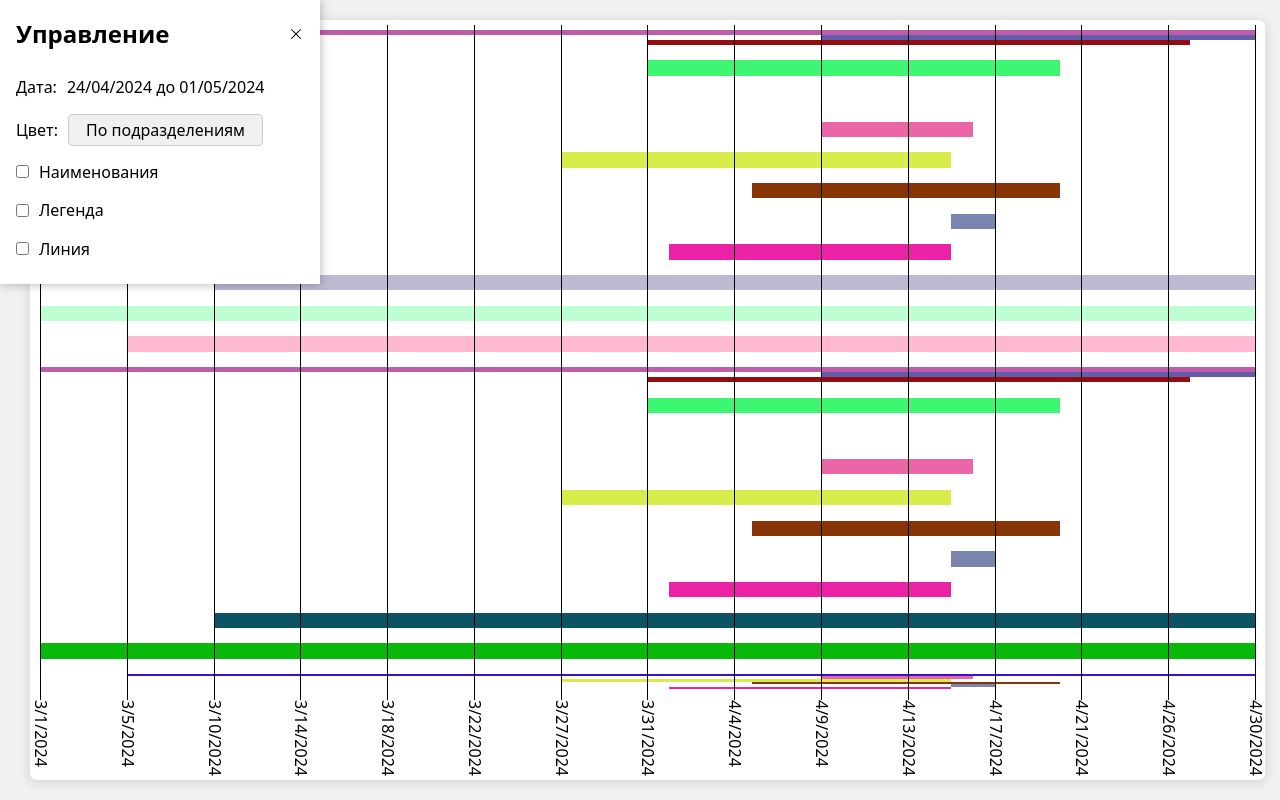
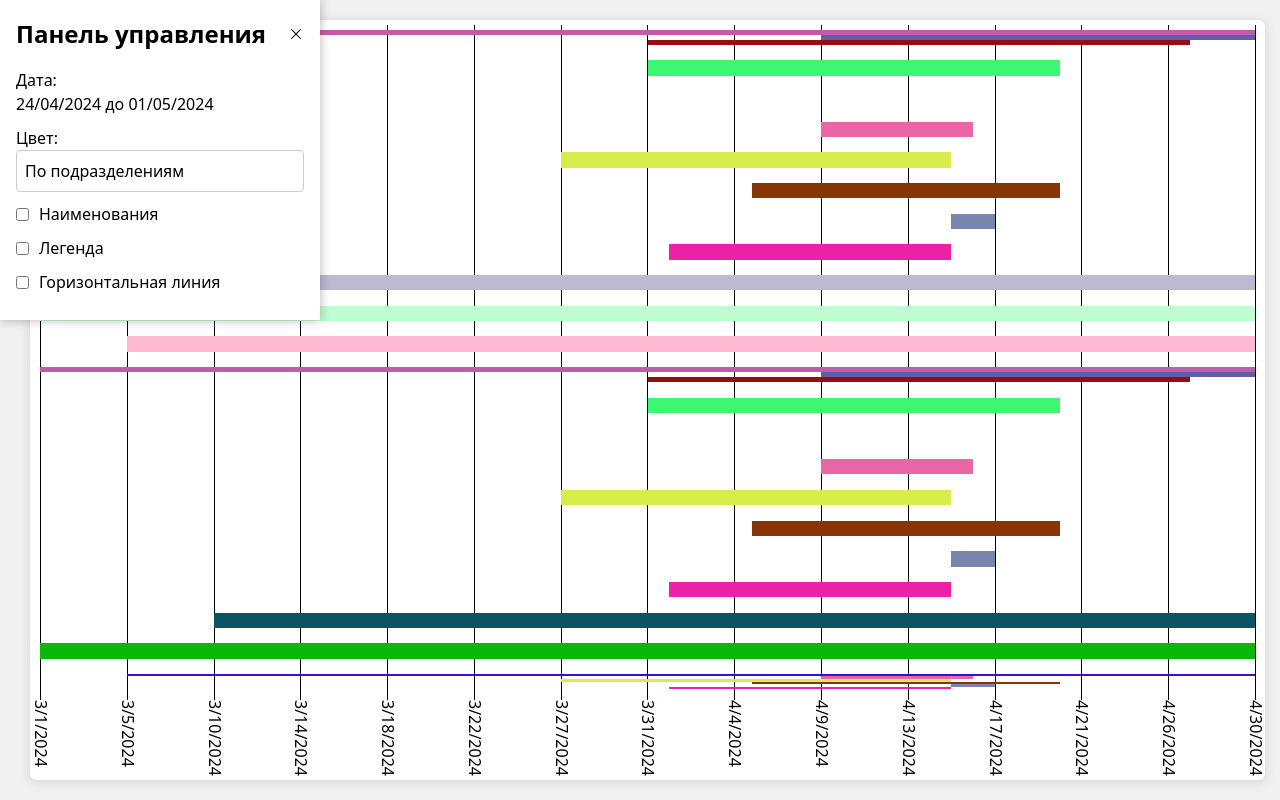
Before and after one commit to Qidia/GanttChart, a Next.js app: page / in a window 1280 px wide. Both pictures are taken after a click on the button 13 px from the left and 13 px from the top of the page. Built offline with nearby package versions, Linux system fonts and the light colour scheme.

Commit message:
Changes in styles

```diff
--- a/src/components/DateRangeProduction/DateRangeProduction.module.css
+++ b/src/components/DateRangeProduction/DateRangeProduction.module.css
@@ -9,11 +9,12 @@
 
 .calendar {
   position: absolute;
+  width: 100%;
   z-index: 1;
-  left: -48px;
-  margin-top: 6px;
+  padding-top: 4px;
 }
 
 .dateRange {
   border: 1px black solid;
+  width: 100%;
 }
--- a/src/components/GanttChartManagement/GanttChartManagement.jsx
+++ b/src/components/GanttChartManagement/GanttChartManagement.jsx
@@ -32,10 +32,14 @@ const GanttChartManagement = ({
     setIsLineVisible(newValue);
   };
 
+  const handleSelectChange = (selectedOption) => {
+    console.log(`Выбрали ${selectedOption.label}`);
+  };
+
   const options = [
     { label: "По подразделениям" },
     { label: "По статусу" },
-    { label: "По дисциплине потока" },
+    { label: "По дисциплине потока"},
   ];
 
   return (
@@ -58,26 +62,28 @@ const GanttChartManagement = ({
         </button>
         <Modal
           isOpen={isModalOpen}
-          titleModal="Управление"
+          titleModal="Панель управления"
           onClose={closeModal}
         >
           <div className={styles.modalContent}>
-            <div className={styles.dateRangeComp}>
+            <div className={`${styles.dateRangeComp} m-b-10`}>
               <p className="m-r-10">Дата:</p>
               <DateRangeProduction />
             </div>
-            <Select options={options} label="Цвет:" disabled={false} />
+            <Select options={options} label="Цвет:" disabled={false} onSelectChange={handleSelectChange} className = "m-b-10"/>
             <Checkbox
               label="Наименования"
               checked={isChecked}
               onChange={handleCheckboxChange}
+              className= "m-b-10"
             />
-            <Checkbox label="Легенда" checked={isChecked} onChange={() => {}} />
+            <Checkbox label="Легенда" onChange={() => {}} className = "m-b-10" />
 
             <Checkbox
-              label="Линия"
+              label="Горизонтальная линия"
               checked={isLineVisible}
               onChange={handleLineCheckboxChange}
+              className = "m-b-10"
             />
           </div>
         </Modal>
--- a/src/components/GanttChartManagement/GanttChartManagement.module.css
+++ b/src/components/GanttChartManagement/GanttChartManagement.module.css
@@ -21,6 +21,7 @@
 }
 
 .dateRangeComp {
-  display: inline-flex;
+  /*   display: inline-flex;
   align-items: center;
+ */
 }
--- a/src/components/Grid/Grid.module.css
+++ b/src/components/Grid/Grid.module.css
@@ -24,6 +24,15 @@
   white-space: nowrap;
   height: 0;
   margin-left: 13px;
+}
+
+.containerHorizontalLine {
+  position: absolute;
+  top: 0;
+  left: 0;
+  width: 100%;
+  height: 100%;
+  z-index: 2; /* Ensure the horizontal line is on top */
 }
 
 .flex {
--- a/src/components/HorizontalLine/HorizontalLine.jsx
+++ b/src/components/HorizontalLine/HorizontalLine.jsx
@@ -1,8 +1,9 @@
+// HorizontalLine.js
 import React, { useState } from 'react';
 import styles from './HorizontalLine.module.css';
 
 const HorizontalLine = () => {
-  const [isMouseInside, setIsMouseInside] = useState(true);
+  const [isMouseInside, setIsMouseInside] = useState(false);
   const [mousePosition, setMousePosition] = useState({ x: 0, y: 0 });
 
   const handleMouseMove = (e) => {
@@ -11,26 +12,14 @@ const HorizontalLine = () => {
 
     if (clientX >= rect.left && clientX <= rect.right && clientY >= rect.top && clientY <= rect.bottom) {
       setMousePosition({ x: clientX - rect.left, y: clientY - rect.top });
+      setIsMouseInside(true);
     } else {
       setIsMouseInside(false);
     }
   };
 
-  const handleMouseLeave = () => {
-    setIsMouseInside(false);
-  };
-
-  const handleMouseEnter = () => {
-    setIsMouseInside(true);
-  };
-
   return (
-    <div
-      className={styles.container}
-      onMouseMove={handleMouseMove}
-      onMouseLeave={handleMouseLeave}
-      onMouseEnter={handleMouseEnter}
-    >
+    <div className={styles.container} onMouseMove={handleMouseMove}>
       {isMouseInside && <div className={styles.line} style={{ top: mousePosition.y }} />}
     </div>
   );
--- a/src/components/UI/Checkbox/Checkbox.jsx
+++ b/src/components/UI/Checkbox/Checkbox.jsx
@@ -1,7 +1,7 @@
 import React, { useState } from "react";
 import styles from "./Checkbox.module.css";
 
-const Checkbox = ({ label, checked, onChange }) => {
+const Checkbox = ({ label, checked, onChange, className }) => {
   // Состояние для отслеживания состояния чекбокса
   const [isChecked, setIsChecked] = useState(checked || false);
 
@@ -13,7 +13,7 @@ const Checkbox = ({ label, checked, onChange }) => {
   };
 
   return (
-    <label className={styles.checkbox}>
+    <label className={`${styles.checkbox} ${className}`}>
       {/* Чекбокс */}
       <input
         type="checkbox"
--- a/src/components/UI/Select/Select.jsx
+++ b/src/components/UI/Select/Select.jsx
@@ -5,9 +5,10 @@ import styles from "./Select.module.css";
  * Компонент выпадающего списка.
  * @param {Object} props - Свойства компонента.
  * @param {Array} props.options - Массив объектов-опций для выбора.
+ * @param {Function} props.onSelectChange - Обработчик изменения выбранной опции.
  * @returns {JSX.Element} - Элемент JSX компонента.
  */
-const Select = ({ options, disabled, label }) => {
+const Select = ({ options, disabled, label, onSelectChange, className }) => {
   const [isOpen, setIsOpen] = useState(false); // Состояние, отвечающее за открытие/закрытие списка
   const [selectedOption, setSelectedOption] = useState(""); // Состояние, отвечающее за выбранную опцию
   const selectRef = useRef(null); // Реф для доступа к DOM-элементу списка
@@ -32,8 +33,16 @@ const Select = ({ options, disabled, label }) => {
    * @param {Object} option - Выбранная опция.
    */
   const handleOptionClick = (option) => {
+    if (option.label === selectedOption) {
+      setIsOpen(false);
+      return;
+    }
+
     setSelectedOption(option.label);
     setIsOpen(false);
+    if (onSelectChange) {
+      onSelectChange(option);
+    }
   };
 
   /**
@@ -79,8 +88,9 @@ const Select = ({ options, disabled, label }) => {
   }, [options]);
 
   return (
-    <div className={styles.select} ref={selectRef}>
+    <div className={`${styles.select} ${className}`} ref={selectRef}>
       {label && <div className='m-r-10'>{label}</div>}
+
       <input
         type="text"
         disabled={disabled}
@@ -88,17 +98,20 @@ const Select = ({ options, disabled, label }) => {
         onChange={handleInputChange}
         onClick={handleToggle}
         readOnly
-        className={`${styles.input} ${
+        className={`${styles.input}  ${
           disabled ? styles.disabled : styles.enabled
         }`}
       />
+
       {isOpen && (
         <div className={styles.dropdown}>
           {options.map((option, index) => (
             <div
               key={index}
               onClick={() => handleOptionClick(option)}
-              className={styles.option}
+              className={`m-b-4 ${styles.option} ${
+                option.label === selectedOption ? styles.selectedOption : ""
+              }`}
             >
               {option.label}
             </div>
--- a/src/components/UI/Select/Select.module.css
+++ b/src/components/UI/Select/Select.module.css
@@ -1,36 +1,42 @@
 .select {
   position: relative;
-  display: inline-flex;
-  align-items: center;
 }
 
 .input {
   border: 1px solid #ccc;
   border-radius: 4px;
-  padding: 3px;
+  cursor: pointer;
+  width: 100%;
+  padding: 8px;
+
+/*   padding: 3px;
   background-color: #f0f0f0;
-  cursor: pointer;
   outline: none;
   width: 195px;
   text-align: center;
+ */}
+
+
+.disabled {
+  background-color: #f9f9f9;
+  cursor: not-allowed;
 }
 
-/* .input:disabled {
-  opacity: 0.5;
-  cursor: not-allowed;
-} */
+.enabled {
+  background-color: #fff;
+}
 
 .dropdown {
   position: absolute;
-  /*   width: 100%; */
-  padding: 8px;
+  width: 100%;
+  border: 1px solid #ccc;
+  border-radius: 4px;
   background-color: #fff;
-  border: 1px solid #ccc;
-  box-shadow: 0 2px 4px rgba(0, 0, 0, 0.1);
-  border-radius: 4px;
-  width: 195px;
-  top: 40px;
-  right: 0;
+  box-shadow: 0 4px 8px rgba(0, 0, 0, 0.1);
+
+  padding: 5px;
+  padding-bottom: 1px;
+  margin-top: 4px;
 }
 
 .option {
@@ -42,3 +48,8 @@
 .option:hover {
   background-color: #f0f0f0;
 }
+
+.selectedOption {
+  background-color: #e6e6e6;
+  pointer-events: none; /* чтобы нельзя было кликнуть на выбранную опцию */
+}
--- a/src/styles/globals.css
+++ b/src/styles/globals.css
@@ -14,3 +14,11 @@
 .m-r-10 {
   margin-right: 10px;
 }
+
+.m-b-10 {
+  margin-bottom: 10px;
+}
+
+.m-b-4 {
+  margin-bottom: 4px;
+}
```
